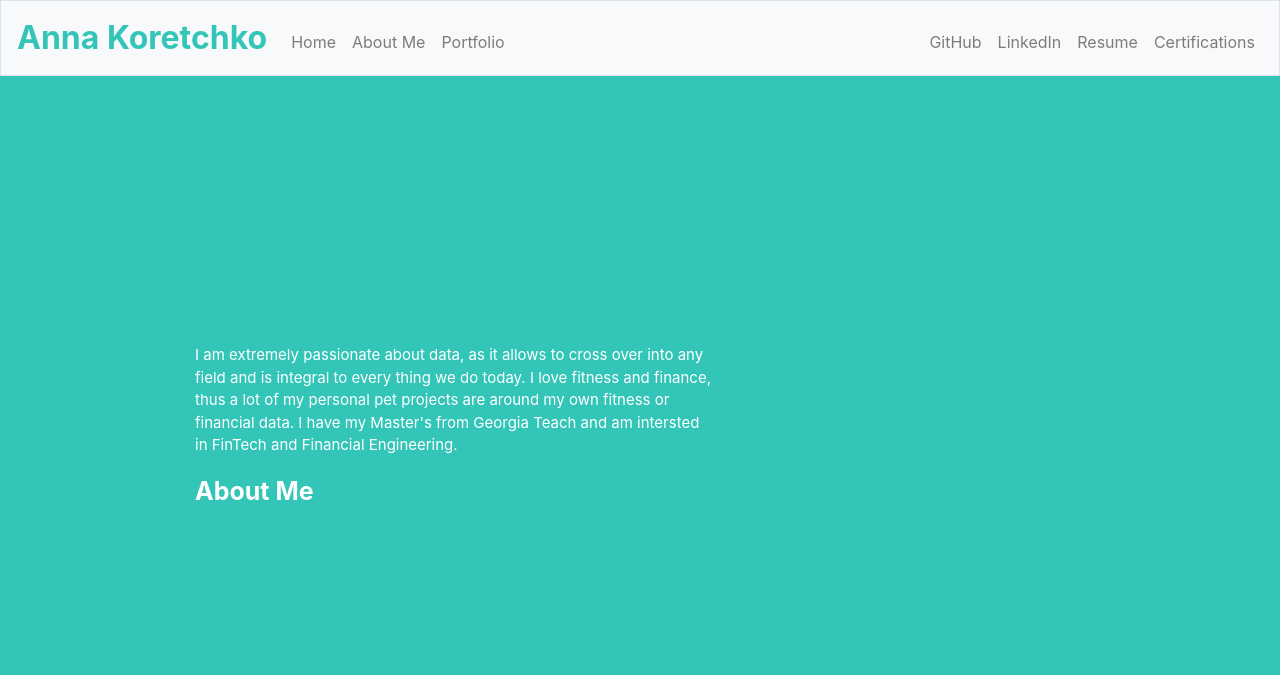
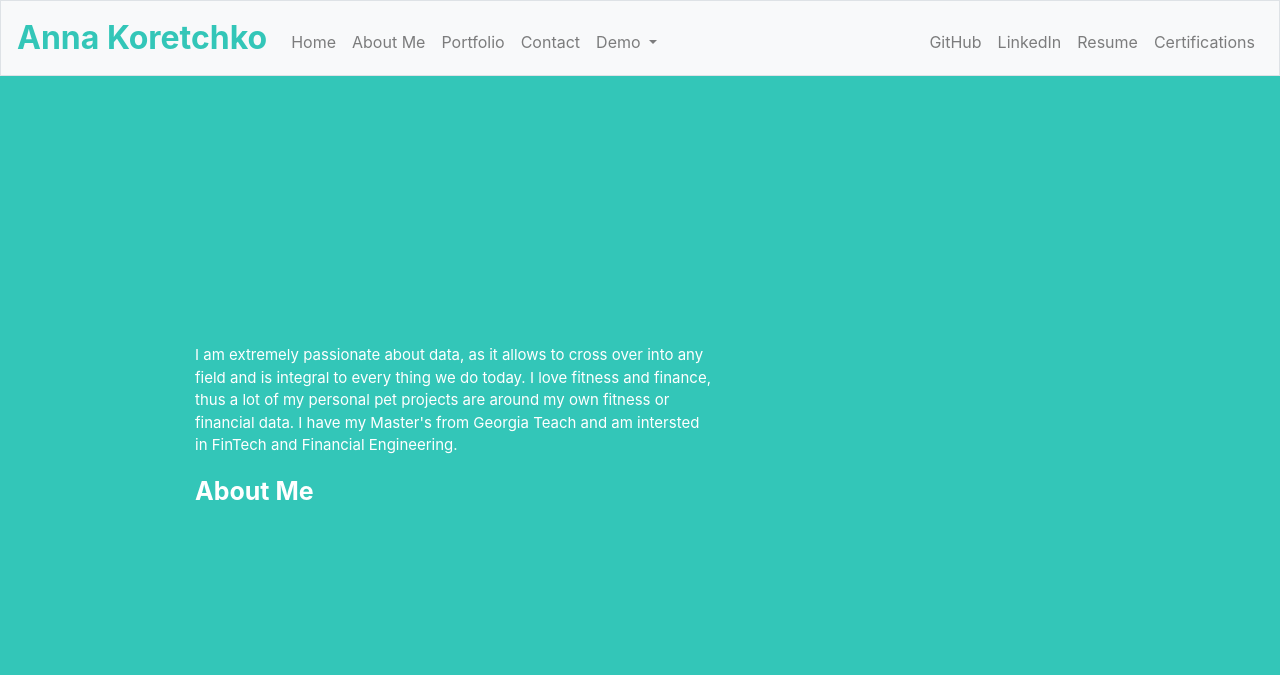
Before and after one commit to annakoretchko/personal-website, a Flask app: page /about in a window 1280 px wide. Shown: the top 675 px of the page. Run offline with Flask 2, Linux system fonts and the light colour scheme; parts of the project's set-up code (start-up, migrations or seed data) failed here and were passed over; some libraries are stand-ins or nearby versions.

Commit message:
broken but present drop down menu. extra ! for gitcloud ignor to see if email will work

```diff
--- a/templates/layout.html
+++ b/templates/layout.html
@@ -56,9 +56,20 @@
               <li class="nav-item">
                 <a class="nav-link" id="{{ id }}-nav-link" href="/portfolio">Portfolio</a>
               </li>
-              <!-- <li class="nav-item">
+              <li class="nav-item">
                 <a class="nav-link" id="{{ id }}-nav-link" href="/contact">Contact</a>
-            </li> -->
+            </li>
+
+            <li class="nav-item dropdown">
+                <a class="nav-link dropdown-toggle" href="#" id="{{ id }}-nav-link" role="button" data-bs-toggle="dropdown" aria-expanded="false">
+                  Demo
+                </a>
+                <ul class="dropdown-menu" aria-labelledby="navbarDropdownMenuLink">
+                  <li><a class="dropdown-item" href="/garmin">Garmin Analysis</a></li>
+                  <li><a class="dropdown-item" href="/garmin">Another action</a></li>
+                  <li><a class="dropdown-item" href="/garmin">Something else here</a></li>
+                </ul>
+              </li>
           </ul>
           <ul class="navbar-nav ml-auto mt-2">
               <li class="nav-item">
```
Also changed, not shown: 1 other file.
